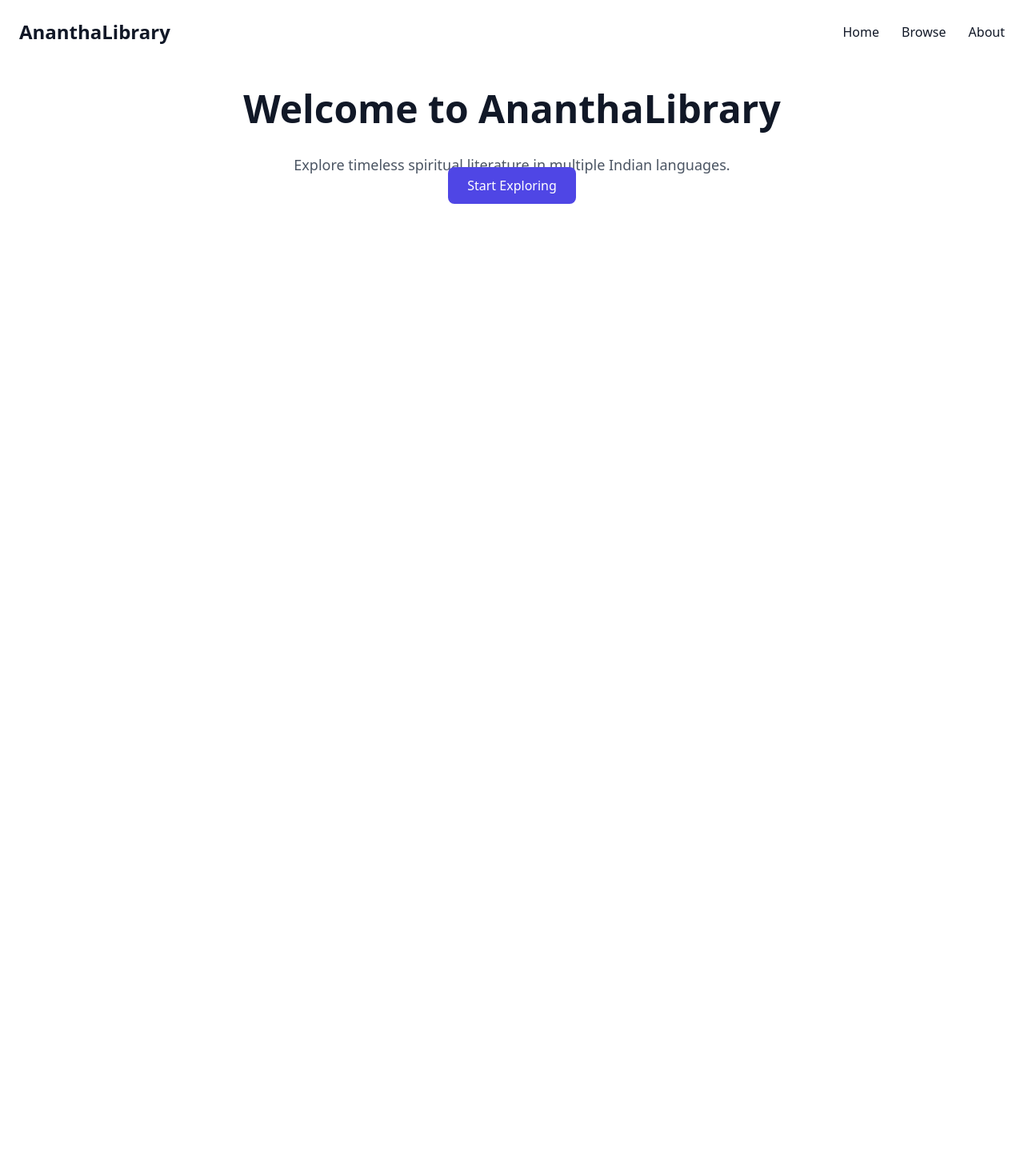
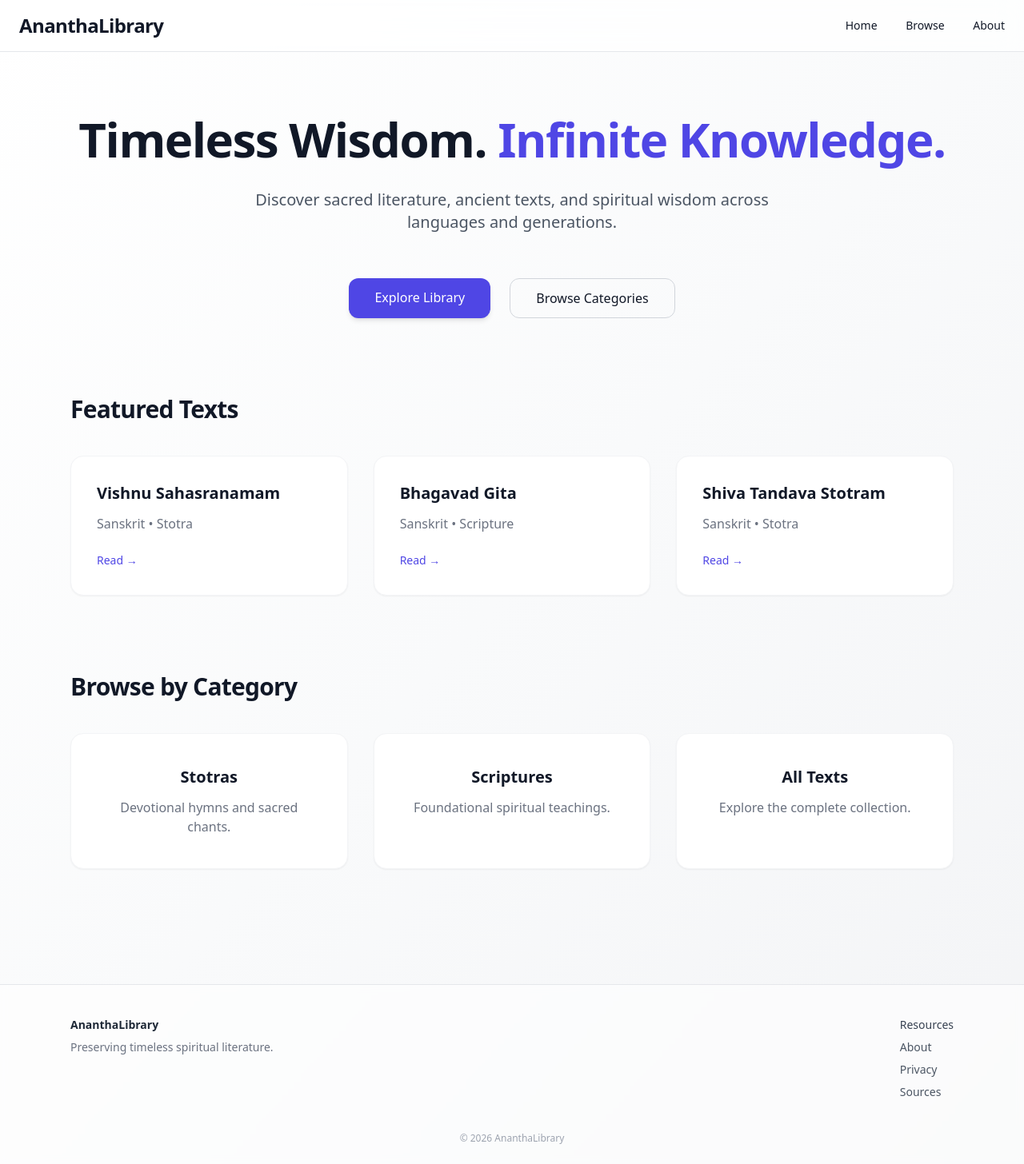
Before and after one commit to manojm404/AnanthaLibrary, a FastAPI app: page / in a window 1280 px wide. Shown: the whole page at 80% size. Before the commit the page ends 255 px from the top, so only its background shows below. Run offline with FastAPI, Linux system fonts and the light colour scheme; some libraries are stand-ins or nearby versions.

Commit message:
Production-ready AnanthaLibrary with pagination, dynamic homepage, Docker support

```diff
--- /dev/null
+++ b/app/database.py
@@ -0,0 +1,17 @@
+from sqlalchemy import create_engine
+from sqlalchemy.orm import sessionmaker, declarative_base
+
+DATABASE_URL = "sqlite:///./anantha.db"
+
+engine = create_engine(
+    DATABASE_URL,
+    connect_args={"check_same_thread": False}
+)
+
+SessionLocal = sessionmaker(
+    bind=engine,
+    autoflush=False,
+    autocommit=False
+)
+
+Base = declarative_base()
--- a/app/main.py
+++ b/app/main.py
@@ -1,11 +1,15 @@
 from fastapi import FastAPI
 from fastapi.staticfiles import StaticFiles
-from app.routers import home
+
+from app.database import Base, engine
+from app.routers import home, browse, document
+
+Base.metadata.create_all(bind=engine)
 
 app = FastAPI(title="AnanthaLibrary")
 
-# Mount static files
 app.mount("/static", StaticFiles(directory="app/static"), name="static")
 
-# Include routers
 app.include_router(home.router)
+app.include_router(browse.router)
+app.include_router(document.router)
--- a/app/routers/__init__.py
+++ b/app/routers/__init__.py
@@ -1 +1,3 @@
 from . import home
+from . import browse
+from . import document
--- a/app/templates/index.html
+++ b/app/templates/index.html
@@ -1,20 +1,96 @@
 {% extends "layout.html" %}
-
 {% block content %}
 
-<div class="text-center space-y-8">
-    <h1 class="text-5xl font-bold">
-        Welcome to AnanthaLibrary
+<!-- HERO -->
+<section class="text-center space-y-8 fade-in">
+
+    <h1 class="text-5xl md:text-6xl font-bold tracking-tight leading-tight">
+        Timeless Wisdom.
+        <span class="text-indigo-600">Infinite Knowledge.</span>
     </h1>
 
-    <p class="text-lg text-gray-600">
-        Explore timeless spiritual literature in multiple Indian languages.
+    <p class="text-lg md:text-xl text-gray-600 max-w-2xl mx-auto">
+        Discover sacred literature, ancient texts, and spiritual wisdom
+        across languages and generations.
     </p>
 
-    <a href="#"
-       class="bg-indigo-600 text-white px-6 py-3 rounded-lg hover:bg-indigo-700 transition">
-        Start Exploring
-    </a>
-</div>
+    <div class="flex justify-center gap-6 pt-6">
+        <a href="/browse"
+           class="bg-indigo-600 text-white px-8 py-3 rounded-xl hover:bg-indigo-700 transition shadow-md">
+            Explore Library
+        </a>
+
+        <a href="#categories"
+           class="border border-gray-300 px-8 py-3 rounded-xl hover:bg-gray-100 transition">
+            Browse Categories
+        </a>
+    </div>
+
+</section>
+
+
+<!-- FEATURED SECTION -->
+<section class="mt-24">
+
+    <h2 class="text-3xl font-bold mb-10 tracking-tight">
+        Featured Texts
+    </h2>
+
+    <div class="grid grid-cols-1 md:grid-cols-3 gap-8">
+
+        {% for doc in featured %}
+        <div class="bg-white rounded-2xl p-8 shadow-sm hover:shadow-xl transition border border-gray-100">
+
+            <h3 class="text-xl font-semibold">{{ doc.title }}</h3>
+
+            <p class="text-gray-500 mt-3">
+                {{ doc.language }} • {{ doc.category }}
+            </p>
+
+            <a href="/document/{{ doc.slug }}"
+               class="text-indigo-600 text-sm font-medium mt-6 inline-block">
+                Read →
+            </a>
+        </div>
+        {% endfor %}
+
+    </div>
+
+</section>
+
+
+<!-- CATEGORY SECTION -->
+<section id="categories" class="mt-24">
+
+    <h2 class="text-3xl font-bold mb-10 tracking-tight">
+        Browse by Category
+    </h2>
+
+    <div class="grid grid-cols-1 md:grid-cols-3 gap-8">
+
+        <a href="/browse?category=Stotra"
+           class="bg-white rounded-2xl p-10 shadow-sm hover:shadow-xl transition border border-gray-100 text-center">
+
+            <h3 class="text-xl font-semibold">Stotras</h3>
+            <p class="text-gray-500 mt-3">Devotional hymns and sacred chants.</p>
+        </a>
+
+        <a href="/browse?category=Scripture"
+           class="bg-white rounded-2xl p-10 shadow-sm hover:shadow-xl transition border border-gray-100 text-center">
+
+            <h3 class="text-xl font-semibold">Scriptures</h3>
+            <p class="text-gray-500 mt-3">Foundational spiritual teachings.</p>
+        </a>
+
+        <a href="/browse"
+           class="bg-white rounded-2xl p-10 shadow-sm hover:shadow-xl transition border border-gray-100 text-center">
+
+            <h3 class="text-xl font-semibold">All Texts</h3>
+            <p class="text-gray-500 mt-3">Explore the complete collection.</p>
+        </a>
+
+    </div>
+
+</section>
 
 {% endblock %}
--- a/app/templates/layout.html
+++ b/app/templates/layout.html
@@ -1,23 +1,76 @@
 <!DOCTYPE html>
-<html>
+<html lang="en">
 <head>
+    <meta charset="UTF-8">
+    <meta name="viewport" content="width=device-width, initial-scale=1.0">
     <title>AnanthaLibrary</title>
+
+    <!-- Tailwind -->
     <script src="https://cdn.tailwindcss.com"></script>
+
+    <!-- Alpine.js -->
+    <script defer src="https://unpkg.com/alpinejs@3.x.x/dist/cdn.min.js"></script>
+
+    <style>
+        html { scroll-behavior: smooth; }
+
+        .fade-in {
+            animation: fadeIn 0.8s ease forwards;
+        }
+
+        @keyframes fadeIn {
+            from { opacity: 0; transform: translateY(20px); }
+            to { opacity: 1; transform: translateY(0); }
+        }
+    </style>
 </head>
-<body class="bg-white text-gray-900">
 
-<nav class="flex justify-between items-center p-6">
-    <a href="/" class="text-2xl font-bold">AnanthaLibrary</a>
-    <div class="space-x-6">
-        <a href="/" class="hover:text-indigo-600">Home</a>
-        <a href="#" class="hover:text-indigo-600">Browse</a>
-        <a href="#" class="hover:text-indigo-600">About</a>
+<body class="bg-gradient-to-br from-white via-gray-50 to-gray-100 min-h-screen text-gray-900">
+
+<!-- NAVBAR -->
+<nav class="fixed top-0 left-0 right-0 z-50 bg-white/70 backdrop-blur-lg border-b border-gray-200 transition">
+    <div class="max-w-7xl mx-auto px-6 py-4 flex justify-between items-center">
+
+        <a href="/" class="text-2xl font-semibold tracking-tight hover:opacity-80 transition">
+            AnanthaLibrary
+        </a>
+
+        <div class="space-x-8 text-sm font-medium hidden md:block">
+            <a href="/" class="hover:text-indigo-600 transition">Home</a>
+            <a href="/browse" class="hover:text-indigo-600 transition">Browse</a>
+            <a href="#" class="hover:text-indigo-600 transition">About</a>
+        </div>
     </div>
 </nav>
 
-<div class="container mx-auto p-8">
+<div class="h-20"></div>
+
+<main class="max-w-6xl mx-auto px-6 py-16">
     {% block content %}{% endblock %}
-</div>
+</main>
+
+<footer class="mt-20 border-t border-gray-200 bg-white/60 backdrop-blur-sm">
+    <div class="max-w-6xl mx-auto px-6 py-10 text-sm text-gray-600 flex flex-col md:flex-row justify-between gap-6">
+
+        <div>
+            <p class="font-semibold text-gray-800">AnanthaLibrary</p>
+            <p class="mt-2 text-gray-500">
+                Preserving timeless spiritual literature.
+            </p>
+        </div>
+
+        <div class="space-y-2">
+            <p class="font-medium text-gray-700">Resources</p>
+            <a href="#" class="block hover:text-indigo-600 transition">About</a>
+            <a href="#" class="block hover:text-indigo-600 transition">Privacy</a>
+            <a href="#" class="block hover:text-indigo-600 transition">Sources</a>
+        </div>
+    </div>
+
+    <div class="text-center text-xs text-gray-400 pb-6">
+        © 2026 AnanthaLibrary
+    </div>
+</footer>
 
 </body>
 </html>
```
Also changed, not shown: app/document.py (added, +12 -0 lines), app/models/document.py (added, +12 -0 lines), app/repositories/document_repo.py (added, +73 -0 lines), app/repositories/firestore_repo.py (added, +18 -0 lines), app/routers/browse.py (added, +42 -0 lines), app/routers/document.py (added, +22 -0 lines), app/routers/home.py (+8 -1 lines), app/templates/browse.html (added, +102 -0 lines), app/templates/document.html (added, +16 -0 lines), config/config.py (added, +9 -0 lines), seed.py (added, +11 -0 lines), README.md, anantha.db (added), requirements.txt (line endings or trailing spaces).
